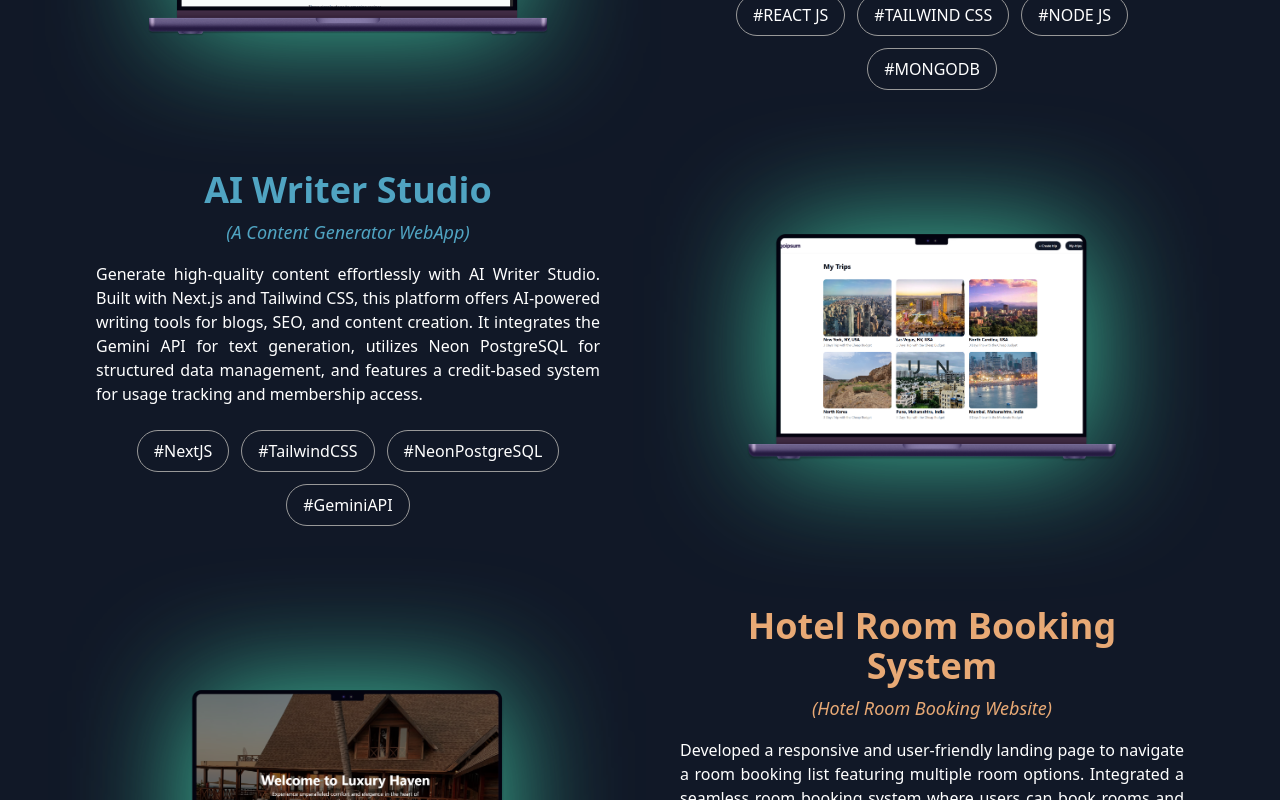
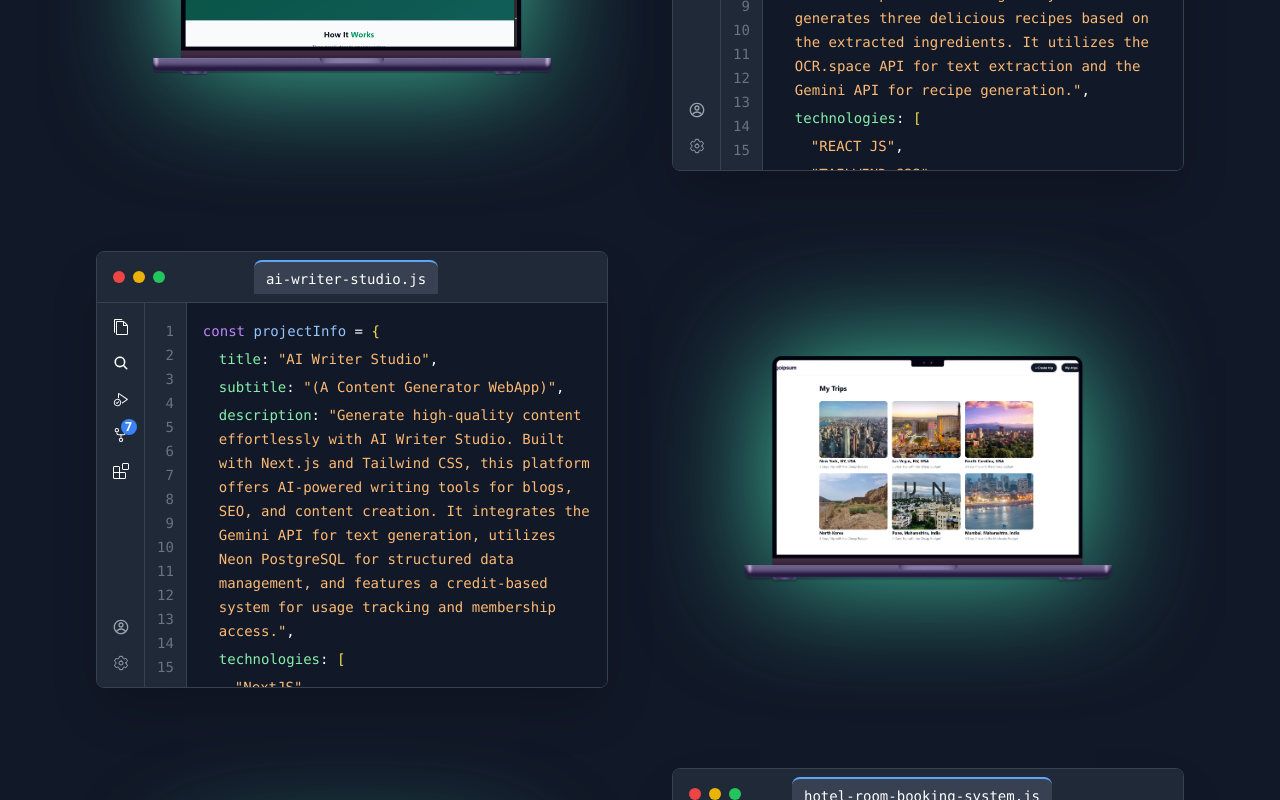
Before and after one commit to jimil222/Personal-Portfolio, a React (Vite) app in the folder Frontend/: page / in a window 1280 px wide. Shown: the part 1200-2000 px from the top of the page. Built offline with nearby package versions, Linux system fonts and the light colour scheme.

Commit message:
Changed the design of the project description

```diff
--- a/Frontend/src/Components/ProjectCard.jsx
+++ b/Frontend/src/Components/ProjectCard.jsx
@@ -1,8 +1,15 @@
 import { motion } from "framer-motion"
 import { FaGithub } from "react-icons/fa"
 import { FiExternalLink } from "react-icons/fi"
+import { ImFilesEmpty } from "react-icons/im";
+import { VscRunCoverage } from "react-icons/vsc";
+import { GoRepoForked } from "react-icons/go";
+import { IoSearch } from "react-icons/io5";
+import { VscExtensions } from "react-icons/vsc";
+import { CgProfile } from "react-icons/cg";
+import { IoSettingsOutline } from "react-icons/io5";
 
-const ProjectCard = ({
+const ProjectCardWithVSCode = ({
   title,
   subtitle,
   description,
@@ -19,19 +26,23 @@
       ? { hidden: { opacity: 0, x: 100 }, visible: { opacity: 1, x: 0, transition: { duration: 0.8 } } }
       : { hidden: { opacity: 0, x: -100 }, visible: { opacity: 1, x: 0, transition: { duration: 0.8 } } }
 
+  const cleanTechStack = techStack.map((tech) => tech.replace("#", ""))
+
   return (
     <motion.div
       initial="hidden"
       whileInView="visible"
       variants={variants}
       viewport={{ once: true }}
-      className={`flex flex-col sm:flex-row ${direction === "left" ? "sm:flex-row-reverse" : ""
-        } gap-4 mt-12 sm:gap-[80px] items-center sm:mt-20 relative`}
+      className={`flex flex-col lg:flex-row ${
+        direction === "left" ? "lg:flex-row-reverse" : ""
+      } gap-8 mt-12 lg:gap-16 items-center lg:mt-20 relative`}
     >
-      <div className="flex w-full relative justify-center">
-        <div className="flex flex-col items-center relative group sm:hover:scale-105 ease-in-out duration-200">
+      {/* Project Image */}
+      <div className="flex w-full lg:w-1/2 relative justify-center">
+        <div className="flex flex-col items-center relative group hover:scale-105 ease-in-out duration-200">
           <img
-            className="max-w-[400px] w-full relative z-10"
+            className="max-w-[400px] w-full relative z-10 rounded-lg"
             style={{ filter: `drop-shadow(0 0 60px ${dropShadowColor})` }}
             src={image || "/placeholder.svg"}
             alt={title}
@@ -65,21 +76,136 @@
         </div>
       </div>
 
-      {/* Content */}
-      <div className="w-full text-center mt-6 sm:mt-0">
-        <h3 className={`${titleColor} font-bold text-2xl sm:text-4xl mb-2`}>{title}</h3>
-        <span className={`${titleColor} italic text-base md:text-lg`}>{subtitle}</span>
-        <p className="text-justify text-sm sm:text-base mt-4 text-white leading-relaxed">{description}</p>
-        <ul className="flex flex-wrap gap-3 mt-6 justify-center">
-          {techStack.map((tech, i) => (
-            <li key={i} className="border rounded-full border-[#999] px-4 py-2 text-sm md:text-base text-white">
-              {tech}
-            </li>
-          ))}
-        </ul>
+      {/* VS Code Window */}
+      <div className="w-full lg:w-1/2">
+        <div className="bg-gray-900 rounded-lg shadow-2xl border border-gray-700 overflow-hidden">
+          {/* Window header */}
+          <div className="bg-gray-800 px-4 py-2 flex items-center justify-between border-b border-gray-700">
+            <div className="flex items-center space-x-2">
+              {/* Traffic lights */}
+              <div className="flex space-x-2">
+                <div className="w-3 h-3 bg-red-500 rounded-full"></div>
+                <div className="w-3 h-3 bg-yellow-500 rounded-full"></div>
+                <div className="w-3 h-3 bg-green-500 rounded-full"></div>
+              </div>
+            </div>
+
+            {/* File tab */}
+            <div className="flex-1 flex justify-center">
+              <div className="bg-gray-700 px-3 py-1 rounded-t-lg border-t-2 border-blue-400">
+                <span className="text-white text-sm font-mono">{title.toLowerCase().replace(/\s+/g, "-")}.js</span>
+              </div>
+            </div>
+
+            <div className="w-16"></div>
+          </div>
+
+          {/* Editor area */}
+          <div className="flex h-96">
+            <div className="bg-gray-800 w-12 flex flex-col items-center py-3 border-r border-gray-700">
+              {/* File Explorer - active */}
+              <div className="w-6 h-6 flex items-center justify-center text-white mb-3">
+                <ImFilesEmpty />
+              </div>
+
+              {/* Search */}
+              <div className="w-6 h-6 flex items-center justify-center text-white mb-3">
+                <IoSearch/>
+              </div>
+
+              {/* Source Control */}
+              <div className="w-6 h-6 flex items-center justify-center text-white mb-3">
+                <VscRunCoverage/>
+              </div>
+
+              {/* Debug with notification badge */}
+              <div className="w-6 h-6 flex items-center justify-center text-white mb-3 relative">
+                <GoRepoForked/>
+                <div className="absolute -top-1 -right-1 w-4 h-4 bg-blue-500 rounded-full text-white text-xs flex items-center justify-center font-bold">
+                  7
+                </div>
+              </div>
+
+              {/* Extensions */}
+              <div className="w-6 h-6 flex items-center justify-center text-white mb-6">
+                <VscExtensions/>
+              </div>
+
+              <div className="flex-1"></div>
+
+              {/* Account */}
+              <div className="w-6 h-6 flex items-center justify-center text-gray-400 mb-3">
+                <CgProfile/>
+              </div>
+
+              {/* Settings with VS label */}
+              <div className="w-6 h-6 flex items-center justify-center text-gray-400 relative">
+                <IoSettingsOutline />
+              </div>
+            </div>
+
+            <div className="flex-1 bg-gray-900 font-mono text-sm">
+              {/* Line numbers */}
+              <div className="flex h-full">
+                <div className="bg-gray-800 px-3 py-4 text-gray-500 text-right select-none border-r border-gray-700">
+                  {Array.from({ length: 15 }, (_, i) => (
+                    <div key={i} className="leading-6">
+                      {i + 1}
+                    </div>
+                  ))}
+                </div>
+
+                {/* Code content */}
+                <div className="flex-1 p-4 text-gray-300 leading-6 overflow-y-auto">
+                  <div className="space-y-1">
+                    <div>
+                      <span className="text-purple-400">const</span> <span className="text-blue-300">projectInfo</span>{" "}
+                      <span className="text-white">=</span> <span className="text-yellow-300">{"{"}</span>
+                    </div>
+                    <div className="ml-4">
+                      <span className="text-green-300">title</span>
+                      <span className="text-white">:</span> <span className="text-orange-300">"{title}"</span>
+                      <span className="text-white">,</span>
+                    </div>
+                    <div className="ml-4">
+                      <span className="text-green-300">subtitle</span>
+                      <span className="text-white">:</span> <span className="text-orange-300">"{subtitle}"</span>
+                      <span className="text-white">,</span>
+                    </div>
+                    {description && (
+                      <div className="ml-4">
+                        <span className="text-green-300">description</span>
+                        <span className="text-white">:</span> <span className="text-orange-300">"{description}"</span>
+                        <span className="text-white">,</span>
+                      </div>
+                    )}
+                    <div className="ml-4">
+                      <span className="text-green-300">technologies</span>
+                      <span className="text-white">:</span> <span className="text-yellow-300">[</span>
+                    </div>
+                    {cleanTechStack.map((tech, index) => (
+                      <div key={index} className="ml-8">
+                        <span className="text-orange-300">"{tech}"</span>
+                        {index < cleanTechStack.length - 1 && <span className="text-white">,</span>}
+                      </div>
+                    ))}
+                    <div className="ml-4">
+                      <span className="text-yellow-300">]</span>
+                      <span className="text-white">,</span>
+                    </div>
+                    <div>
+                      <span className="text-yellow-300">{"}"}</span>
+                      <span className="text-white">;</span>
+                    </div>
+                  </div>
+                </div>
+              </div>
+            </div>
+          </div>
+        </div>
       </div>
     </motion.div>
   )
 }
 
-export default ProjectCard
+export default ProjectCardWithVSCode
--- a/Frontend/src/Modules/ProjectDisplay.jsx
+++ b/Frontend/src/Modules/ProjectDisplay.jsx
@@ -1,22 +1,22 @@
-import ProjectCard from "../Components/ProjectCard.jsx";
-import Project1 from "../assets/Project5.png";
-import Project2 from "../assets/Project2.png";
-import Project3 from "../assets/Project3.png";
-import Project4 from "../assets/Project4.png";
-import Project5 from "../assets/bg removal img.png";
+import ProjectCardWithVSCode from "../Components/ProjectCard.jsx"
+import Project1 from "../assets/Project5.png"
+import Project2 from "../assets/Project2.png"
+import Project3 from "../assets/Project3.png"
+import Project4 from "../assets/Project4.png"
+import Project5 from "../assets/bg removal img.png"
 
-const ProjectDisplay = () => {
+const ProjectDisplayWithVSCode = () => {
   return (
     <section className="max-w-screen-2xl px-6 sm:px-24 mx-auto relative pb-8 sm:pb-16 bg-[#111827] overflow-x-hidden">
       <h2 className="text-3xl sm:text-[40px] relative z-10 font-semibold px-4 py-2 w-max mx-auto text-center text-[#42c6a1] sm:border-b-2 border-[#42c6a1]">
         Latest Works
       </h2>
 
-      <ProjectCard
+      <ProjectCardWithVSCode
         title="Ingreasy"
         subtitle="(AI recipe generator webapp)"
         description="Experience the power of a feature-rich Recipe generator webapp built using the MERN stack (MongoDB, Express.js, React.js, Node.js). This project allows users to upload labeled grocery items and generates three delicious recipes based on the extracted ingredients. It utilizes the OCR.space API for text extraction and the Gemini API for recipe generation."
-        techStack={["#REACT JS", "#TAILWIND CSS", "#NODE JS", "#MONGODB"]}
+        techStack={["REACT JS", "TAILWIND CSS", "NODE JS", "MONGODB"]}
         image={Project1}
         repoLink="https://github.com/jimil222/Ingreasy.git"
         liveLink="https://ingreasy-frontend.onrender.com"
@@ -25,11 +25,11 @@
         dropShadowColor="rgb(66,198,161)"
       />
 
-      <ProjectCard
+      <ProjectCardWithVSCode
         title="AI Writer Studio"
         subtitle="(A Content Generator WebApp)"
         description="Generate high-quality content effortlessly with AI Writer Studio. Built with Next.js and Tailwind CSS, this platform offers AI-powered writing tools for blogs, SEO, and content creation. It integrates the Gemini API for text generation, utilizes Neon PostgreSQL for structured data management, and features a credit-based system for usage tracking and membership access."
-        techStack={["#NextJS", "#TailwindCSS", "#NeonPostgreSQL", "#GeminiAPI"]}
+        techStack={["NextJS", "TailwindCSS", "NeonPostgreSQL", "GeminiAPI"]}
         image={Project2}
         repoLink="https://github.com/jimil222/AI-Writer-Studio"
         direction="left"
@@ -37,11 +37,11 @@
         dropShadowColor="rgba(66,198,161)"
       />
 
-      <ProjectCard
+      <ProjectCardWithVSCode
         title="Hotel Room Booking System"
         subtitle="(Hotel Room Booking Website)"
         description="Developed a responsive and user-friendly landing page to navigate a room booking list featuring multiple room options. Integrated a seamless room booking system where users can book rooms and receive confirmation emails using Nodemailer. Implemented robust admin functionalities for adding or removing rooms, marking payments as completed, and managing user checkouts."
-        techStack={["#REACT JS", "#TAILWIND CSS", "#NODE JS", "#EXPRESS JS", "#MYSQL"]}
+        techStack={["REACT JS", "TAILWIND CSS", "NODE JS", "EXPRESS JS", "MYSQL"]}
         image={Project3}
         repoLink="https://github.com/LH-10/Hotel_Room_Booking_System.git"
         direction="right"
@@ -49,11 +49,11 @@
         dropShadowColor="rgb(66,198,161)"
       />
 
-      <ProjectCard
+      <ProjectCardWithVSCode
         title="AI Trip Planner"
         subtitle="(Your Personalized Trip Planner)"
         description="Plan your perfect trip with ease using AI Trip Planner. Built with React.js and Tailwind CSS, this project helps users plan personalized trips by providing location suggestions, navigation links, and hotel recommendations. It reflects my ability to integrate APIs and create seamless, interactive web applications for an enhanced user experience."
-        techStack={["#ReactJS", "#TailwindCSS", "#Firebase", "#GoogleAPIs", "#GeminiAPI"]}
+        techStack={["ReactJS", "TailwindCSS", "Firebase", "GoogleAPIs", "GeminiAPI"]}
         image={Project4}
         repoLink="https://github.com/jimil222/AI-trip-Planner"
         direction="left"
@@ -61,11 +61,11 @@
         dropShadowColor="rgba(66,198,161)"
       />
 
-      <ProjectCard
+      <ProjectCardWithVSCode
         title="Bg Removal"
         subtitle="(Advanced Background Removal Website)"
         description="Experience the power of a feature-rich Background Removal Website built using the MERN stack (MongoDB, Express.js, React.js, Node.js). This project integrates advanced image processing capabilities through a securely implemented third-party API, ensuring precise background removal with optimal performance and data confidentiality."
-        techStack={["#REACT JS", "#TAILWIND CSS", "#NODE JS", "#MONGODB"]}
+        techStack={["REACT JS", "TAILWIND CSS", "NODE JS", "MONGODB"]}
         image={Project5}
         repoLink="https://github.com/jimil222/Bg-Removal-Site"
         direction="right"
@@ -76,4 +76,4 @@
   )
 }
 
-export default ProjectDisplay
+export default ProjectDisplayWithVSCode
```
